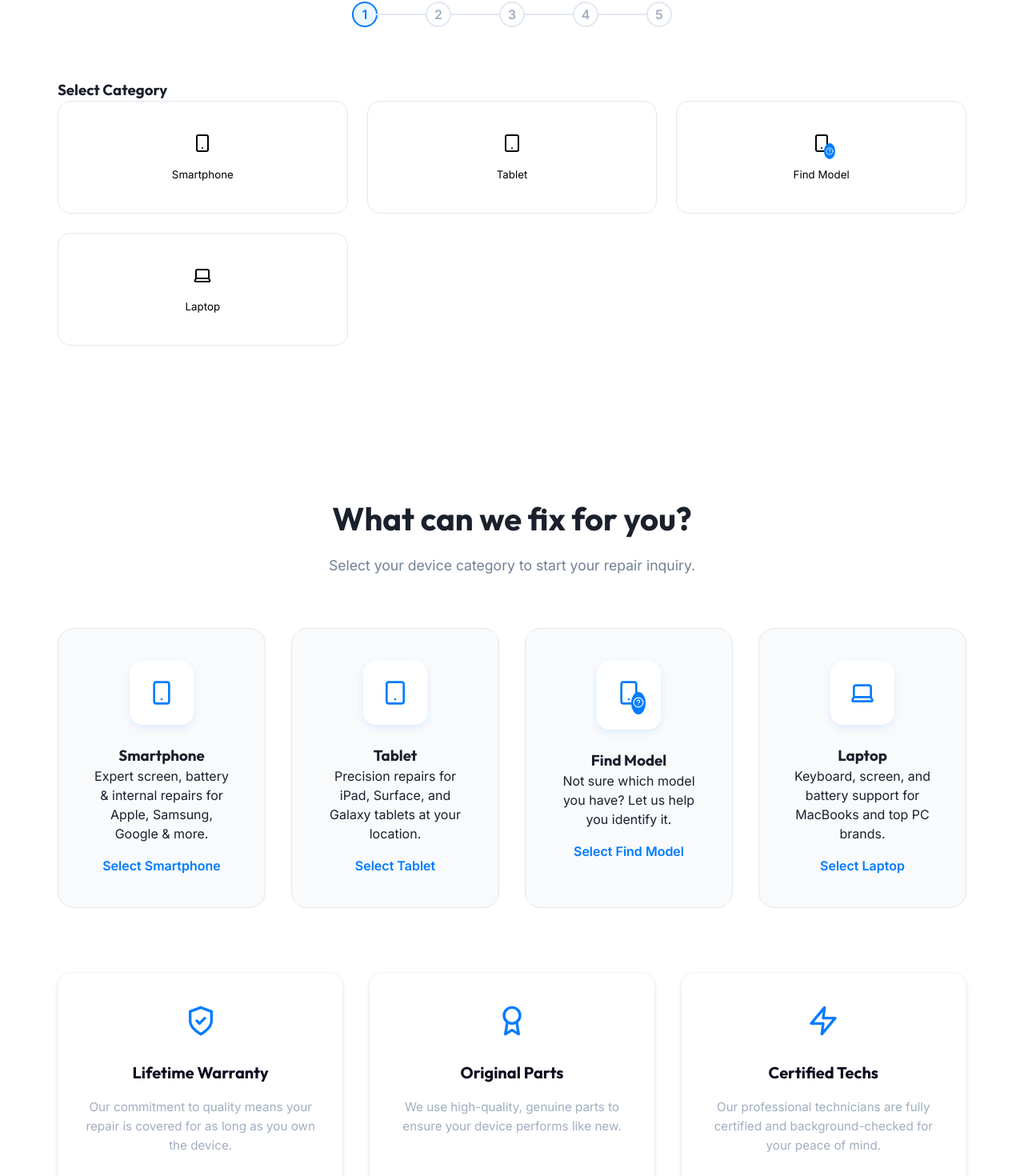
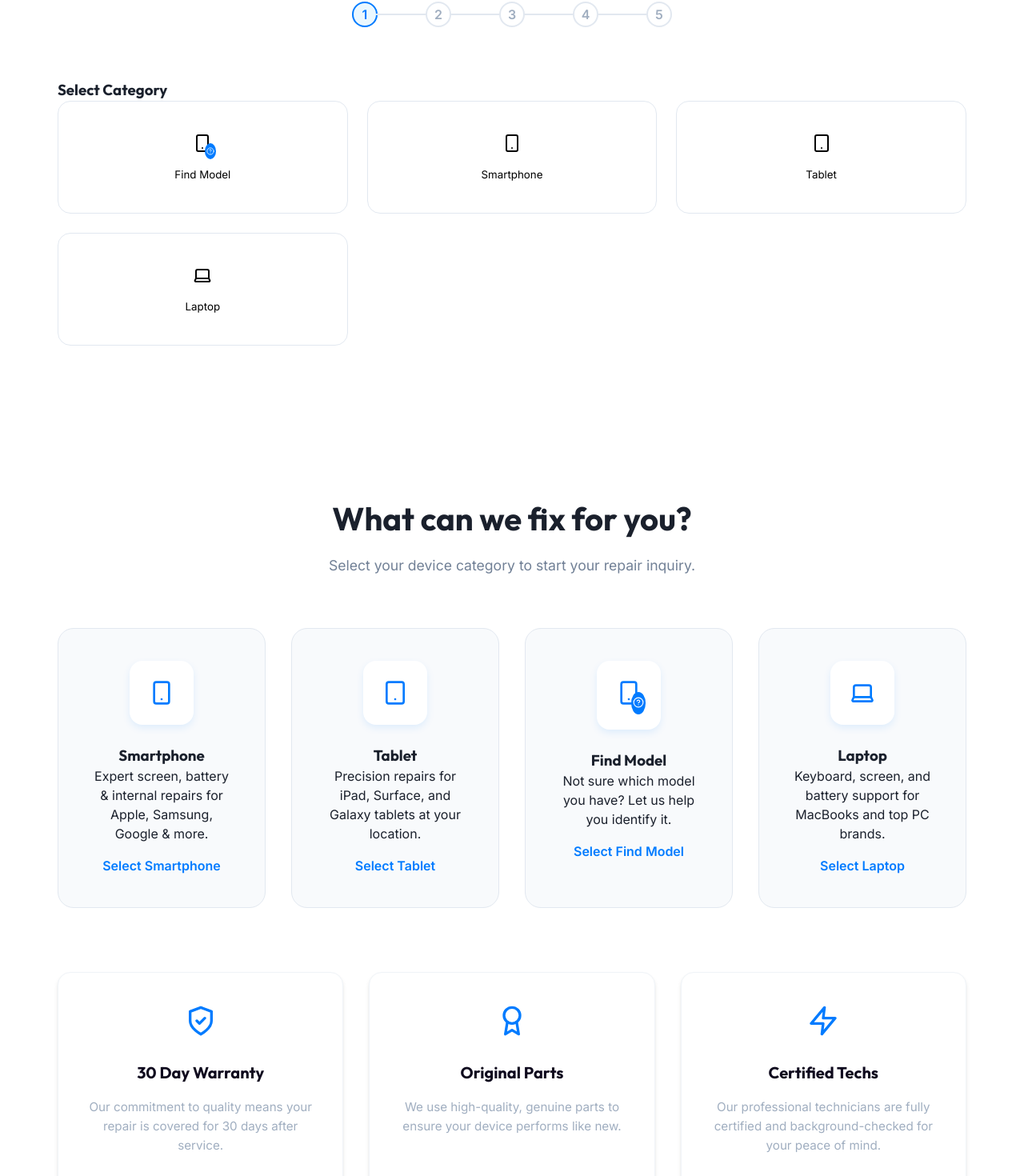
Before and after one commit to Nishan36-coder/mobilphonefix, a React (Vite) app: page / in a window 1280 px wide. Shown: the part 736-2206 px from the top of the page at 80% size. Built offline with nearby package versions, Linux system fonts and the light colour scheme.

Commit message:
Fix AdminContext logic and add social icons to footer

```diff
--- a/src/App.jsx
+++ b/src/App.jsx
@@ -10,6 +10,7 @@ import { AdminProvider, useAdmin } from './context/AdminContext'
 import { LanguageProvider } from './context/LanguageContext'
 import { Move } from 'lucide-react'
 import './App.css'
+import './social-icons.css'
 
 function AppContent() {
     const [selectedCategory, setSelectedCategory] = useState(null)
--- a/src/components/AvailabilityManager.jsx
+++ b/src/components/AvailabilityManager.jsx
@@ -247,6 +247,7 @@ const AvailabilityManager = ({ onClose }) => {
                     align-items: center;
                     padding: 0.75rem 1rem;
                     border-bottom: 1px solid #edf2f7;
+                    color: #333;
                 }
                 .slot-item:last-child { border-bottom: none; }
 
--- a/src/components/BookingFlow.jsx
+++ b/src/components/BookingFlow.jsx
@@ -47,16 +47,90 @@ const BookingFlow = ({ initialCategory, initialSearch, onReset }) => {
     time: '9:00 AM - 11:00 AM'
   });
 
-  // ... (useEffect remains the same)
+  useEffect(() => {
+    if (initialCategory) {
+      const isSearchMode = !!initialSearch;
 
-  // ... (handlers remain the same)
+      setSelection(prev => ({
+        ...prev,
+        category: initialCategory,
+        // Reset fields but keep search if present
+        brand: '',
+        model: '',
+        repair: ''
+      }));
+      setSearchTerm(initialSearch || '');
+
+      // If user searched, aim for Model Selection (Step 3) if possible, or Brand (Step 2)
+      // The user requested: "take them directly to the select model option"
+      if (isSearchMode) {
+        setStep(3); // Jump to Model Selection
+        // potentially need to set a default brand if step 3 requires it,
+        // but step 3 in this code lists models based on brand.
+        // If brand is empty, step 3 might show nothing or all models?
+        // Let's check step 3 logic. It filters models based on selection.brand.
+        // If selection.brand is empty, we must ensure Step 3 handles it or we default to a "Search All Models" view.
+        // For now, let's assume valid search flow involves picking a brand first in standard flow,
+        // but to support "Search for iPhone 13", we might need to be smarter.
+        // IF we force Step 3, we need a brand.
+        // Let's stick to user request: "select model option".
+        // If I search "iPhone", I want to see iPhone models.
+        // This implies we should defaulting brand to "Apple" if search contains "iPhone"?
+        // Or we can modify Step 3 to show ALL models if brand is empty?
+        // Let's just set Step 2 (Brand) for general search, OR Step 3 if we can guess brand.
+
+        // REVISION based on user request "take directly to select model option":
+        // We will set Brand to "Apple" and Step 3 if search is "iPhone".
+        // Otherwise, we default to Step 2 so they pick a brand.
+        // Actually, let's try to be generic:
+        if (initialSearch && initialSearch.toLowerCase().includes('iphone')) {
+          setSelection(prev => ({ ...prev, category: 'smartphone', brand: 'Apple', model: '' }));
+          setStep(3);
+        } else if (initialSearch && initialSearch.toLowerCase().includes('samsung')) {
+          setSelection(prev => ({ ...prev, category: 'smartphone', brand: 'Samsung', model: '' }));
+          setStep(3);
+        } else {
+          setStep(2); // Fallback to brand selection if we can't guess
+        }
+      } else {
+        setStep(2);
+      }
+    }
+  }, [initialCategory, initialSearch]);
+
+  const handleReset = () => {
+    // 1. Reset Internal State
+    setStep(1);
+    setSearchTerm('');
+    setSelection({
+      category: '',
+      brand: '',
+      model: '',
+      repair: '',
+      name: '',
+      phone: '',
+      email: '',
+      address: '',
+      date: '',
+      time: '9:00 AM - 11:00 AM'
+    });
+    setIdentifyTab('ios');
+    setIsSubmitting(false);
+
+    // 2. Notify Parent
+    if (onReset) {
+      onReset();
+    }
+
+    // 3. Scroll to top (optional, but good UX)
+    window.scrollTo({ top: 0, behavior: 'smooth' });
+  };
+
   const handleNext = () => setStep(step + 1);
   const handleBack = () => {
     if (step === 1) return;
     setStep(step - 1);
   };
-
-  // ... Handle Reset / Submit
 
   // Validation and Submission
   const handleSubmit = async (type) => {
@@ -113,16 +187,12 @@ const BookingFlow = ({ initialCategory, initialSearch, onReset }) => {
     } catch (error) {
       console.error('❌ Error submitting request:', error);
       setIsSubmitting(false);
-      alert(`There was an error submitting your ${type}. Please try again or contact us directly at +1 (227) 259-7780.`);
+      alert(`There was an error submitting your ${type}: ${error.message}\n\nPlease try again or contact us directly at +1 (227) 259-7780.`);
     }
   };
 
   // Handle Reset - Return to home
-  const handleReset = () => {
-    if (onReset) {
-      onReset();
-    }
-  };
+
 
   const filteredBrands = selection.category
     ? (getBrandsForCategory(selection.category).filter(b => b.toLowerCase().includes(searchTerm.toLowerCase())))
--- a/src/components/Footer.jsx
+++ b/src/components/Footer.jsx
@@ -1,5 +1,5 @@
 import React from 'react';
-import { Smartphone, Tablet, Watch, Laptop } from 'lucide-react';
+import { Smartphone, Tablet, Watch, Laptop, Instagram, Facebook, Youtube } from 'lucide-react';
 import { useAdmin } from '../context/AdminContext';
 
 import { useLanguage } from '../context/LanguageContext';
@@ -45,6 +45,18 @@ const Footer = ({ onNavigate }) => {
         <div className="footer-brand">
           <h2 className="footer-logo">Mobilphonefix</h2>
           <p className="footer-tagline">{t('footer_tagline')}</p>
+
+          <div className="social-icons">
+            <a href="https://www.instagram.com/mr.techniician?igsh=enp5YnZ2ZXJtOGow&utm_source=qr" target="_blank" rel="noopener noreferrer" className="social-icon instagram">
+              <Instagram size={24} />
+            </a>
+            <a href="https://www.facebook.com/share/1DqaSVcuKm/?mibextid=wwXIfr" target="_blank" rel="noopener noreferrer" className="social-icon facebook">
+              <Facebook size={24} />
+            </a>
+            <a href="https://youtube.com/@mr.techniician?si=fNZWrrK4aKEffXfX" target="_blank" rel="noopener noreferrer" className="social-icon youtube">
+              <Youtube size={24} />
+            </a>
+          </div>
         </div>
         <div className="footer-links">
           <div className="link-group">
--- a/src/context/AdminContext.jsx
+++ b/src/context/AdminContext.jsx
@@ -137,8 +137,11 @@ export const AdminProvider = ({ children }) => {
     const addModel = (brand, category, modelName) => {
         setRepairData(prev => {
             const newModels = { ...prev.models };
-            if (!newModels[brand]) newModels[brand] = {};
+            // Deep copy the brand object to avoid mutation
+            newModels[brand] = { ...newModels[brand] } || {};
+
             if (!newModels[brand][category]) newModels[brand][category] = [];
+
             if (!newModels[brand][category].includes(modelName)) {
                 newModels[brand][category] = [...newModels[brand][category], modelName];
             }
@@ -150,6 +153,8 @@ export const AdminProvider = ({ children }) => {
         setRepairData(prev => {
             const newModels = { ...prev.models };
             if (newModels[brand] && newModels[brand][category]) {
+                // Deep copy before modifying
+                newModels[brand] = { ...newModels[brand] };
                 newModels[brand][category] = newModels[brand][category].filter(m => m !== modelName);
             }
             return { ...prev, models: newModels };
--- a/src/data/repairData.js
+++ b/src/data/repairData.js
@@ -1,7 +1,7 @@
 export const CATEGORIES = [
+    { id: 'find_model', name: 'Find Model', icon: 'HelpCircle' },
     { id: 'smartphone', name: 'Smartphone', icon: 'Smartphone' },
     { id: 'tablet', name: 'Tablet', icon: 'Tablet' },
-    { id: 'find_model', name: 'Find Model', icon: 'HelpCircle' },
     { id: 'laptop', name: 'Laptop', icon: 'Laptop' },
 ];
 
--- a/src/data/translations.js
+++ b/src/data/translations.js
@@ -26,8 +26,8 @@ export const translations = {
         service_find_model_desc: 'Not sure which model you have? Let us help you identify it.',
         service_laptop_desc: 'Keyboard, screen, and battery support for MacBooks and top PC brands.',
         btn_select: 'Select',
-        benefit_warranty: 'Lifetime Warranty',
-        benefit_warranty_desc: 'Our commitment to quality means your repair is covered for as long as you own the device.',
+        benefit_warranty: '30 Day Warranty',
+        benefit_warranty_desc: 'Our commitment to quality means your repair is covered for 30 days after service.',
         benefit_parts: 'Original Parts',
         benefit_parts_desc: 'We use high-quality, genuine parts to ensure your device performs like new.',
         benefit_techs: 'Certified Techs',
@@ -87,7 +87,7 @@ export const translations = {
         btn_booking: 'Booking...',
         summary_device: 'Device:',
         summary_repair: 'Repair:',
-        guarantee_text: 'Lifetime Warranty Guaranteed',
+        guarantee_text: '30 Day Warranty Guaranteed',
         btn_change_selection: 'Change Device/Repair',
 
         // Success
@@ -133,8 +133,8 @@ export const translations = {
         service_find_model_desc: '¿No está seguro de qué modelo tiene? Déjenos ayudarle a identificarlo.',
         service_laptop_desc: 'Soporte de teclado, pantalla y batería para MacBooks y principales marcas de PC.',
         btn_select: 'Seleccionar',
-        benefit_warranty: 'Garantía de Por Vida',
-        benefit_warranty_desc: 'Nuestro compromiso con la calidad significa que su reparación está cubierta mientras tenga el dispositivo.',
+        benefit_warranty: 'Garantía de 30 Días',
+        benefit_warranty_desc: 'Nuestro compromiso con la calidad significa que su reparación está cubierta por 30 días después del servicio.',
         benefit_parts: 'Piezas Originales',
         benefit_parts_desc: 'Utilizamos piezas genuinas de alta calidad para asegurar que su dispositivo funcione como nuevo.',
         benefit_techs: 'Técnicos Certificados',
@@ -194,7 +194,7 @@ export const translations = {
         btn_booking: 'Reservando...',
         summary_device: 'Dispositivo:',
         summary_repair: 'Reparación:',
-        guarantee_text: 'Garantía de Por Vida Garantizada',
+        guarantee_text: 'Garantía de 30 Días Garantizada',
         btn_change_selection: 'Cambiar Dispositivo/Reparación',
 
         // Success
--- a/src/services/submissionService.js
+++ b/src/services/submissionService.js
@@ -12,6 +12,10 @@ export const sendInquirySMS = async (inquiryData) => {
     // Web3Forms endpoint
     const accessKey = import.meta.env.VITE_WEB3FORMS_ACCESS_KEY || 'YOUR_WEB3FORMS_KEY';
 
+    if (accessKey === 'YOUR_WEB3FORMS_KEY') {
+        throw new Error('System Configuration Error: Web3Forms Access Key is not configured.');
+    }
+
     // Format the inquiry message
     const formData = new FormData();
     formData.append('access_key', accessKey);
@@ -19,7 +23,12 @@ export const sendInquirySMS = async (inquiryData) => {
     formData.append('from_name', 'Mobilphonefix Website');
     formData.append('name', name);
     formData.append('phone', phone);
-    formData.append('email', email || 'Not provided');
+
+    // Only append 'email' field if it is provided, to avoid validation errors
+    if (email && email.includes('@')) {
+        formData.append('email', email);
+    }
+
     formData.append('device', `${brand} ${model}`);
     formData.append('repair', repair);
 
@@ -70,13 +79,22 @@ export const sendAppointmentEmailViaBackend = async (appointmentData) => {
     // Web3Forms endpoint
     const accessKey = import.meta.env.VITE_WEB3FORMS_ACCESS_KEY || 'YOUR_WEB3FORMS_KEY';
 
+    if (accessKey === 'YOUR_WEB3FORMS_KEY') {
+        throw new Error('System Configuration Error: Web3Forms Access Key is not configured.');
+    }
+
     const formData = new FormData();
     formData.append('access_key', accessKey);
     formData.append('subject', `📅 New Appointment Request - ${brand} ${model}`);
     formData.append('from_name', 'Mobilphonefix Website');
     formData.append('name', name);
     formData.append('phone', phone);
-    formData.append('email', email || 'Not provided');
+
+    // Only append 'email' field if it is provided, to avoid validation errors
+    if (email && email.includes('@')) {
+        formData.append('email', email);
+    }
+
     formData.append('address', address);
     formData.append('date', date);
     formData.append('time', time);
--- /dev/null
+++ b/src/social-icons.css
@@ -0,0 +1,37 @@
+
+/* Social Icons in Footer */
+.social-icons {
+    display: flex;
+    gap: 1.5rem;
+    margin-top: 1.5rem;
+}
+
+.social-icon {
+    display: flex;
+    align-items: center;
+    justify-content: center;
+    width: 40px;
+    height: 40px;
+    border-radius: 50%;
+    background: rgba(255, 255, 255, 0.05);
+    color: var(--text-muted);
+    transition: all 0.3s cubic-bezier(0.175, 0.885, 0.32, 1.275);
+    border: 1px solid rgba(255, 255, 255, 0.1);
+}
+
+.social-icon:hover {
+    transform: translateY(-5px) scale(1.1);
+    background: white;
+}
+
+.social-icon.instagram:hover {
+    color: #E1306C;
+}
+
+.social-icon.facebook:hover {
+    color: #1877F2;
+}
+
+.social-icon.youtube:hover {
+    color: #FF0000;
+}
```
